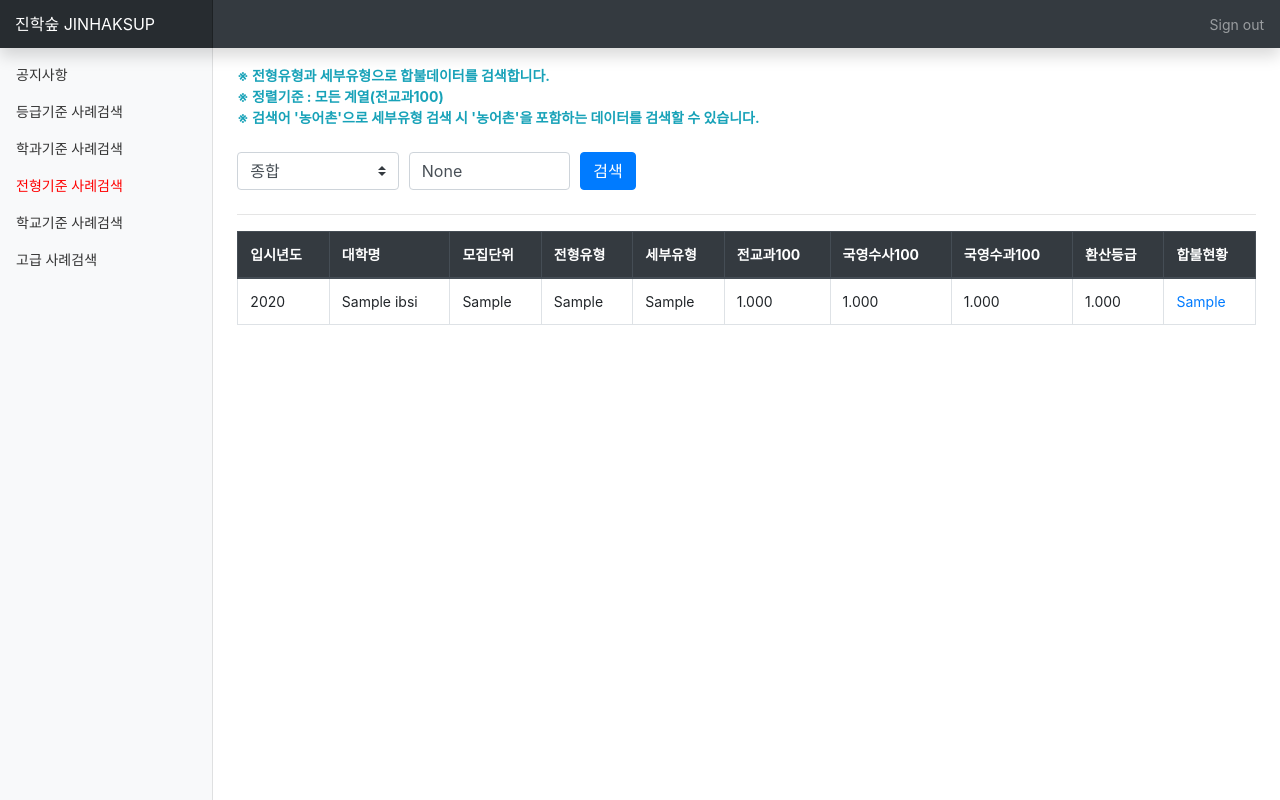
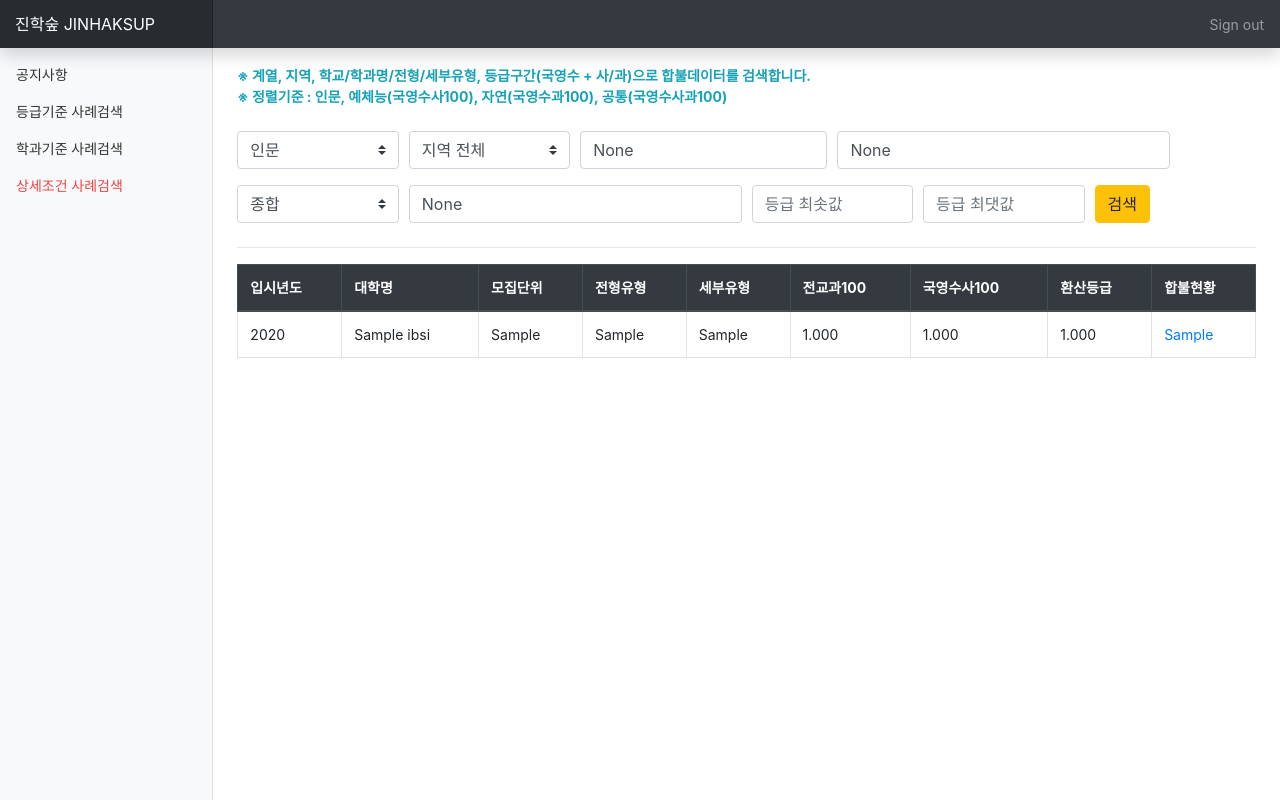
Before and after one commit to KYOUNGSOO-LEE/jhsup, a Django app: page /analysis/search3 in a window 1280 px wide. Run offline with Django 3.2, Linux system fonts and the light colour scheme; tables that the repository leaves empty hold one stand-in row (values such as "Sample post"); some libraries are stand-ins or nearby versions.

Commit message:
19100421

```diff
--- a/analysis/templates/analysis/admission_search.html
+++ /dev/null
@@ -1,86 +0,0 @@
-{% extends "base.html" %}
-
-{% block title %} 진학숲 - 전형기준 사례검색 {% endblock %}
-
-{% block content %}
-
-<p class="font-weight-bold text-info">
-    &#8251 전형유형과 세부유형으로 합불데이터를 검색합니다.<br>
-    &#8251 정렬기준 : 모든 계열(전교과100)<br>
-    &#8251 검색어 '농어촌'으로 세부유형 검색 시 '농어촌'을 포함하는 데이터를 검색할 수 있습니다.
-</p>
-
-<form method="get" action="search3">
-
-  <div class="form-row align-items-center">
-
-    <div class="col-md-2 my-1">
-      <select class="custom-select mr-sm-2" id="admission1" name="admission1">
-        {% for item in admission1_item %}
-          <option value="{{item}}" {% if item == current_admission1 %} selected {% endif %}>{{item}}</option>
-        {% endfor %}
-      </select>
-    </div>
-
-    <div class="col-md-2 my-2">
-      <label class="sr-only" for="admission2">세부유형</label>
-      <input type="text" class="form-control" id="admission2" name="admission2"
-             value="{{current_admission2}}" placeholder="세부유형 이름">
-    </div>
-
-    <div class="col-auto my-1">
-      <button type="submit" class="btn btn-primary">검색</button>
-    </div>
-
-  </div>
-</form>
-
-<hr/>
-
-<div class="table-responsive">
-  <table class="table table-hover table-bordered">
-    <thead class="thead-dark">
-      <tr>
-        <th scope="col">입시년도</th>
-        <th scope="col">대학명</th>
-        <th scope="col">모집단위</th>
-        <th scope="col">전형유형</th>
-        <th scope="col">세부유형</th>
-        <th scope="col">전교과100</th>
-        <th scope="col">국영수사100</th>
-        <th scope="col">국영수과100</th>
-        <th scope="col">환산등급</th>
-        <th scope="col">합불현황</th>
-      </tr>
-    </thead>
-    <tbody>
-      <tr>
-        {% for ibsi in queryset%}
-        <td>{{ibsi.ibsi_year}}</td>
-        <td>{{ibsi.univ_name}}</td>
-        <td>{{ibsi.univ_major}}</td>
-        <td>{{ibsi.admission1}}</td>
-        <td>{{ibsi.admission2}}</td>
-        <td>{{ibsi.all_subject_100}}</td>
-        <td>{{ibsi.ko_en_math_soc_100}}</td>
-        <td>{{ibsi.ko_en_math_sci_100}}</td>
-        <td>{{ibsi.grade}}</td>
-        <td {% if ibsi.final_step == final_step.0 %}
-              class="text-danger"
-            {% elif ibsi.final_step == final_step.1 %}
-              class="text-success"
-            {% else %}
-              class="text-primary"
-            {% endif %}>
-          {{ibsi.final_step}}
-        </td>
-      </tr>
-    {% endfor %}
-    </tbody>
-  </table>
-</div>
-
-{% endblock content %}
-
-{% block footer %}
-{% endblock footer %}
--- a/analysis/templates/analysis/advanced_search.html
+++ b/analysis/templates/analysis/advanced_search.html
@@ -1,15 +1,13 @@
 {% extends "base.html" %}
-
-{% block title %} 진학숲 - 학교기준 사례검색 {% endblock %}
-
+{% block title %} 진학숲 - 전형기준 사례검색 {% endblock %}
 {% block content %}
 
 <p class="font-weight-bold text-info">
-    &#8251 학교 이름으로 합불데이터를 검색합니다.<br>
-    &#8251 정렬기준 : 모든 계열(전교과100)<br>
+    &#8251 계열, 지역, 학교/학과명/전형/세부유형, 등급구간(국영수 + 사/과)으로 합불데이터를 검색합니다.<br>
+    &#8251 정렬기준 : 인문, 예체능(국영수사100), 자연(국영수과100), 공통(국영수사과100)<br>
 </p>
 
-<form method="get" action="search5">
+<form method="get" action="search3">
 
   <div class="form-row align-items-center">
 
@@ -29,17 +27,55 @@
       </select>
     </div>
 
+    <div class="col-md-3 my-2">
+      <label class="sr-only" for="univ_name">학교명</label>
+      <input type="text" class="form-control" id="univ_name" name="univ_name"
+             value="{{current_univ_name}}" placeholder="학교명">
+    </div>
+
     <div class="col-md-4 my-2">
-      <label class="sr-only" for="univ_name">학교 이름</label>
-      <input type="text" class="form-control" id="univ_name" name="univ_name"
-             value="{{current_univ_name}}" placeholder="학과 이름">
+      <label class="sr-only" for="univ_major">학과명</label>
+      <input type="text" class="form-control" id="univ_major" name="univ_major"
+             value="{{current_univ_major}}" placeholder="학과명">
+    </div>
+
+  </div>
+
+  <div class="form-row align-items-center">
+
+    <div class="col-md-2 my-1">
+      <select class="custom-select mr-sm-2" id="admission1" name="admission1">
+        {% for item in admission1_item %}
+          <option value="{{item}}" {% if item == current_admission1 %} selected {% endif %}>{{item}}</option>
+        {% endfor %}
+      </select>
+    </div>
+
+    <div class="col-md-4 my-2">
+      <label class="sr-only" for="admission2">세부유형</label>
+      <input type="text" class="form-control" id="admission2" name="admission2"
+             value="{{current_admission2}}" placeholder="세부유형">
+    </div>
+
+    <div class="col-md-2 my-2">
+      <label class="sr-only" for="ko_en_math_soc_or_sci_100_min">등급 최솟값</label>
+      <input type="number" class="form-control" id="ko_en_math_soc_or_sci_100_min" name="ko_en_math_soc_or_sci_100_min"
+             value="{{current_ko_en_math_soc_or_sci_100_min}}" placeholder="등급 최솟값" min="1" max="9" step=".001">
+    </div>
+
+    <div class="col-md-2 my-2">
+      <label class="sr-only" for="ko_en_math_soc_or_sci_100_max">등급 최댓값</label>
+      <input type="number" class="form-control" id="ko_en_math_soc_or_sci_100_max" name="ko_en_math_soc_or_sci_100_max"
+             value="{{current_ko_en_math_soc_or_sci_100_max}}" placeholder="등급 최댓값" min="1" max="9" step=".001">
     </div>
 
     <div class="col-auto my-1">
-      <button type="submit" class="btn btn-primary">검색</button>
+      <button type="submit" class="btn btn-warning">검색</button>
     </div>
 
   </div>
+
+
 </form>
 
 <hr/>
@@ -54,8 +90,13 @@
         <th scope="col">전형유형</th>
         <th scope="col">세부유형</th>
         <th scope="col">전교과100</th>
-        <th scope="col">국영수사100</th>
-        <th scope="col">국영수과100</th>
+        {% if current_gubun2 == '자연' %}
+          <th scope="col">국영수과100</th>
+        {% elif current_gubun2 == '공통' %}
+          <th scope="col">국영수사과100</th>
+        {% else %}
+          <th scope="col">국영수사100</th>
+        {% endif %}
         <th scope="col">환산등급</th>
         <th scope="col">합불현황</th>
       </tr>
@@ -69,8 +110,13 @@
         <td>{{ibsi.admission1}}</td>
         <td>{{ibsi.admission2}}</td>
         <td>{{ibsi.all_subject_100}}</td>
-        <td>{{ibsi.ko_en_math_soc_100}}</td>
-        <td>{{ibsi.ko_en_math_sci_100}}</td>
+        {% if current_gubun2 == '자연' %}
+          <td>{{ibsi.ko_en_math_sci_100}}</td>
+        {% elif current_gubun2 == '공통' %}
+          <td>{{ibsi.ko_en_math_soc_sci_100}}</td>
+        {% else %}
+          <td>{{ibsi.ko_en_math_soc_100}}</td>
+        {% endif %}
         <td>{{ibsi.grade}}</td>
         <td {% if ibsi.final_step == final_step.0 %}
               class="text-danger"
--- a/analysis/templates/analysis/grade_interval_search.html
+++ b/analysis/templates/analysis/grade_interval_search.html
@@ -1,7 +1,7 @@
 {% extends "base.html" %}
 {% block title %} 진학숲 - 등급기준 사례검색 {% endblock %}
+{% block content %}
 
-{% block content %}
 <p class="font-weight-bold text-info">
     &#8251 계열과 등급 구간(국영수 + 사/과)으로 합불데이터를 검색합니다.<br>
     &#8251 정렬기준 : 인문, 예체능(국영수사100), 자연(국영수과100), 공통(국영수사과100)
@@ -40,7 +40,7 @@
     </div>
 
     <div class="col-auto my-1">
-      <button type="submit" class="btn btn-primary">검색</button>
+      <button type="submit" class="btn btn-warning">검색</button>
     </div>
 
   </div>
--- a/analysis/urls.py
+++ b/analysis/urls.py
@@ -9,8 +9,4 @@ urlpatterns = [
     url(r'^search2$', views.search2, name="search2"),
     url(r'^3$', views.analysis3, name="analysis3"),
     url(r'^search3$', views.search3, name="search3"),
-    url(r'^4$', views.analysis4, name="analysis4"),
-    url(r'^search4$', views.search4, name="search4"),
-    url(r'^5$', views.analysis5, name="analysis5"),
-    url(r'^search5$', views.search5, name="search5"),
 ]
--- a/analysis/views.py
+++ b/analysis/views.py
@@ -54,11 +54,11 @@ def search1(request):
             qs = qs.filter(ko_en_math_soc_100__lte=ko_en_math_soc_or_sci_100_max_query)
 
     if gubun2_query == '자연':
-        qs = qs.order_by('ko_en_math_sci_100')
+        qs = qs.order_by('-final_step', 'ko_en_math_sci_100')
     elif gubun2_query == '공통':
-        qs = qs.order_by('ko_en_math_soc_sci_100')
+        qs = qs.order_by('-final_step', 'ko_en_math_soc_sci_100')
     else:
-        qs = qs.order_by('ko_en_math_soc_100')
+        qs = qs.order_by('-final_step', 'ko_en_math_soc_100')
 
     gubun2_item = ['인문', '자연', '예체능', '공통']
     resion2_item = ['전체', '강원', '경기', '경남', '경북', '광주', '대구', '대전', '부산',
@@ -121,11 +121,11 @@ def search2(request):
             qs = qs.filter(ko_en_math_soc_100__lte=ko_en_math_soc_or_sci_100_max_query)
 
     if gubun2_query == '자연':
-        qs = qs.order_by('ko_en_math_sci_100')
+        qs = qs.order_by('-final_step', 'ko_en_math_sci_100')
     elif gubun2_query == '공통':
-        qs = qs.order_by('ko_en_math_soc_sci_100')
+        qs = qs.order_by('-final_step', 'ko_en_math_soc_sci_100')
     else:
-        qs = qs.order_by('ko_en_math_soc_100')
+        qs = qs.order_by('-final_step', 'ko_en_math_soc_100')
 
     gubun2_item = ['인문', '자연', '예체능', '공통']
     final_step = ['합격', '충원합격', '불합격']
@@ -143,64 +143,33 @@ def search2(request):
 
 
 def analysis3(request):
-    template = "analysis/admission_search.html"
+    template = "analysis/advanced_search.html"
 
+    gubun2_item = ['인문', '자연', '예체능', '공통']
+    resion2_item = ['전체', '강원', '경기', '경남', '경북', '광주', '대구', '대전', '부산',
+                    '서울', '세종', '울산', '인천', '전남', '전북', '제주', '충남', '충북']
     admission1_item = ['종합', '교과']
 
     context = {
-        'admission1_item': admission1_item
+        'gubun2_item': gubun2_item,
+        'resion2_item': resion2_item,
+        'admission1_item': admission1_item,
     }
     return render(request, template, context)
 
 
 def search3(request):
-    template = "analysis/admission_search.html"
-
-    qs = ibsi.objects.all()
-    admission1_query = request.GET.get('admission1')
-    admission2_query = request.GET.get('admission2')
-
-    if admission1_query != '' and admission1_query is not None:
-        qs = qs.filter(admission1=admission1_query)
-
-    if admission2_query != '' and admission2_query is not None:
-        qs = qs.filter(admission2__icontains=admission2_query)
-
-    qs = qs.order_by('all_subject_100')
-
-    admission1_item = ['종합', '교과']
-    final_step = ['합격', '충원합격', '불합격']
-
-    context = {
-        'queryset': qs,
-        'admission1_item': admission1_item,
-        'current_admission1': admission1_query,
-        'current_admission2': admission2_query,
-        'final_step': final_step
-    }
-    return render(request, template, context)
-
-
-def analysis4(request):
-    template = "analysis/univ_name_search.html"
-
-    gubun2_item = ['인문', '자연', '예체능', '공통']
-    resion2_item = ['지역 전체', '강원', '경기', '경남', '경북', '광주', '대구', '대전', '부산',
-                    '서울', '세종', '울산', '인천', '전남', '전북', '제주', '충남', '충북']
-    context = {
-        'gubun2_item': gubun2_item,
-        'resion2_item': resion2_item,
-    }
-    return render(request, template, context)
-
-
-def search4(request):
-    template = "analysis/univ_name_search.html"
+    template = "analysis/advanced_search.html"
 
     qs = ibsi.objects.all()
     gubun2_query = request.GET.get('gubun2')
     resion2_query = request.GET.get('resion2')
     univ_name_query = request.GET.get('univ_name')
+    univ_major_query = request.GET.get('univ_major')
+    admission1_query = request.GET.get('admission1')
+    admission2_query = request.GET.get('admission2')
+    ko_en_math_soc_or_sci_100_min_query = request.GET.get('ko_en_math_soc_or_sci_100_min')
+    ko_en_math_soc_or_sci_100_max_query = request.GET.get('ko_en_math_soc_or_sci_100_max')
 
     if gubun2_query != '' and gubun2_query is not None:
         qs = qs.filter(gubun2=gubun2_query)
@@ -212,71 +181,71 @@ def search4(request):
             qs = qs.filter(resion2=resion2_query)
 
     if univ_name_query != '' and univ_name_query is not None:
-        qs = qs.filter(univ_name__icontains=univ_name_query)
+        if univ_name_query == '':
+            qs = qs
+        else:
+            qs = qs.filter(univ_name__icontains=univ_name_query)
 
-    qs = qs.order_by('all_subject_100')
+    if univ_major_query != '' and univ_major_query is not None:
+        if univ_major_query == '':
+            qs = qs
+        else:
+            qs = qs.filter(univ_major__icontains=univ_major_query)
+
+    if admission1_query != '' and admission1_query is not None:
+        if admission1_query == '':
+            qs = qs
+        else:
+            qs = qs.filter(admission1=admission1_query)
+
+    if admission2_query != '' and admission2_query is not None:
+        if admission2_query == '':
+            qs = qs
+        else:
+            qs = qs.filter(admission2__icontains=admission2_query)
+
+    if ko_en_math_soc_or_sci_100_min_query != '' and ko_en_math_soc_or_sci_100_min_query is not None:
+        if gubun2_query == '자연':
+            qs = qs.filter(ko_en_math_sci_100__gte=ko_en_math_soc_or_sci_100_min_query)
+        elif gubun2_query == '공통':
+            qs = qs.filter(ko_en_math_soc_sci_100__gte=ko_en_math_soc_or_sci_100_min_query)
+        else:
+            qs = qs.filter(ko_en_math_soc_100__gte=ko_en_math_soc_or_sci_100_min_query)
+
+    if ko_en_math_soc_or_sci_100_max_query != '' and ko_en_math_soc_or_sci_100_max_query is not None:
+        if gubun2_query == '자연':
+            qs = qs.filter(ko_en_math_sci_100__lte=ko_en_math_soc_or_sci_100_max_query)
+        elif gubun2_query == '공통':
+            qs = qs.filter(ko_en_math_soc_sci_100__lte=ko_en_math_soc_or_sci_100_max_query)
+        else:
+            qs = qs.filter(ko_en_math_soc_100__lte=ko_en_math_soc_or_sci_100_max_query)
+
+    if gubun2_query == '자연':
+        qs = qs.order_by('-final_step', 'ko_en_math_sci_100')
+    elif gubun2_query == '공통':
+        qs = qs.order_by('-final_step', 'ko_en_math_soc_sci_100')
+    else:
+        qs = qs.order_by('-final_step', 'ko_en_math_soc_100')
 
     gubun2_item = ['인문', '자연', '예체능', '공통']
     resion2_item = ['지역 전체', '강원', '경기', '경남', '경북', '광주', '대구', '대전', '부산',
                     '서울', '세종', '울산', '인천', '전남', '전북', '제주', '충남', '충북']
+    admission1_item = ['종합', '교과']
     final_step = ['합격', '충원합격', '불합격']
 
     context = {
         'queryset': qs,
         'gubun2_item': gubun2_item,
         'resion2_item': resion2_item,
+        'admission1_item': admission1_item,
         'current_gubun2': gubun2_query,
         'current_resion2': resion2_query,
         'current_univ_name': univ_name_query,
-        'final_step': final_step
-    }
-    return render(request, template, context)
-
-
-def analysis5(request):
-    template = "analysis/advanced_search.html"
-
-    gubun2_item = ['인문', '자연', '예체능', '공통']
-    resion2_item = ['지역 전체', '강원', '경기', '경남', '경북', '광주', '대구', '대전', '부산',
-                    '서울', '세종', '울산', '인천', '전남', '전북', '제주', '충남', '충북']
-    context = {
-        'gubun2_item': gubun2_item,
-        'resion2_item': resion2_item,
-    }
-    return render(request, template, context)
-
-
-def search5(request):
-    template = "analysis/advanced_search.html"
-
-    qs = ibsi.objects.all()
-    gubun2_query = request.GET.get('gubun2')
-    resion2_query = request.GET.get('resion2')
-    univ_name_query = request.GET.get('univ_name')
-
-    if gubun2_query != '' and gubun2_query is not None:
-        qs = qs.filter(gubun2=gubun2_query)
-
-    if resion2_query != '' and resion2_query is not None:
-        qs = qs.filter(resion2=resion2_query)
-
-    if univ_name_query != '' and univ_name_query is not None:
-        qs = qs.filter(univ_name=univ_name_query)
-
-    qs = qs.order_by('all_subject_100')
-
-    gubun2_item = ['인문', '자연', '예체능', '공통']
-    resion2_item = ['지역 전체', '강원', '경기', '경남', '경북', '광주', '대구', '대전', '부산',
-                    '서울', '세종', '울산', '인천', '전남', '전북', '제주', '충남', '충북']
-    final_step = ['합격', '충원합격', '불합격']
-
-    context = {
-        'queryset': qs,
-        'gubun2_item': gubun2_item,
-        'resion2_item': resion2_item,
-        'current_gubun2': gubun2_query,
-        'current_resion2': resion2_query,
-        'current_univ_name': univ_name_query,
+        'current_univ_major': univ_major_query,
+        'current_admission1': admission1_query,
+        'current_admission2': admission2_query,
+        'current_ko_en_math_soc_or_sci_100_min': ko_en_math_soc_or_sci_100_min_query,
+        'current_ko_en_math_soc_or_sci_100_max': ko_en_math_soc_or_sci_100_max_query,
         'final_step': final_step
     }
     return render(request, template, context)
--- a/static/css/style.css
+++ b/static/css/style.css
@@ -49,7 +49,7 @@ body {
 }
 
 .sidebar .nav-link.active {
-  color: #ff0000;
+  color: #f54242;
 }
 
 .sidebar .nav-link:hover .feather,
--- a/templates/base.html
+++ b/templates/base.html
@@ -51,17 +51,7 @@
             </li>
             <li class="nav-item">
               <a class="{% if url_name == 'analysis3' or url_name == 'search3' %}nav-link active{%else%}nav-link{% endif %}" href="{% url 'analysis3' %}">
-                전형기준 사례검색
-              </a>
-            </li>
-            <li class="nav-item">
-              <a class="{% if url_name == 'analysis4' or url_name == 'search4' %}nav-link active{%else%}nav-link{% endif %}" href="{% url 'analysis4' %}">
-                학교기준 사례검색
-              </a>
-            </li>
-            <li class="nav-item">
-              <a class="{% if url_name == 'analysis5' or url_name == 'search5' %}nav-link active{%else%}nav-link{% endif %}" href="{% url 'analysis5' %}">
-                고급 사례검색
+                상세조건 사례검색
               </a>
             </li>
             {% endwith %}
```
Also changed, not shown: analysis/templates/analysis/univ_major_search.html (+3 -5 lines), analysis/templates/analysis/univ_name_search.html (deleted, +0 -93 lines).
